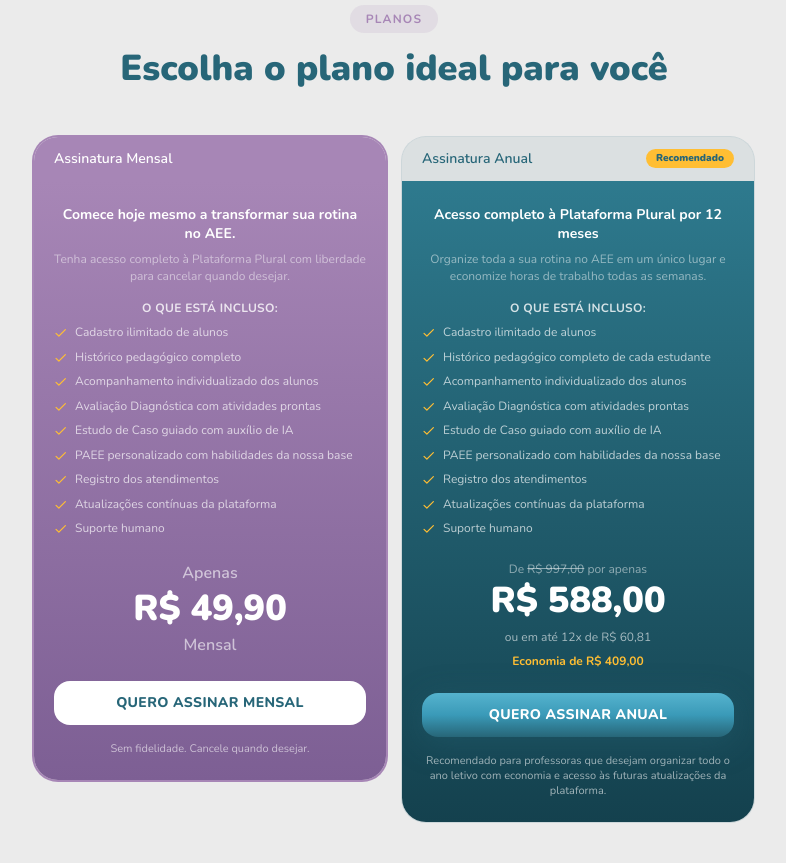
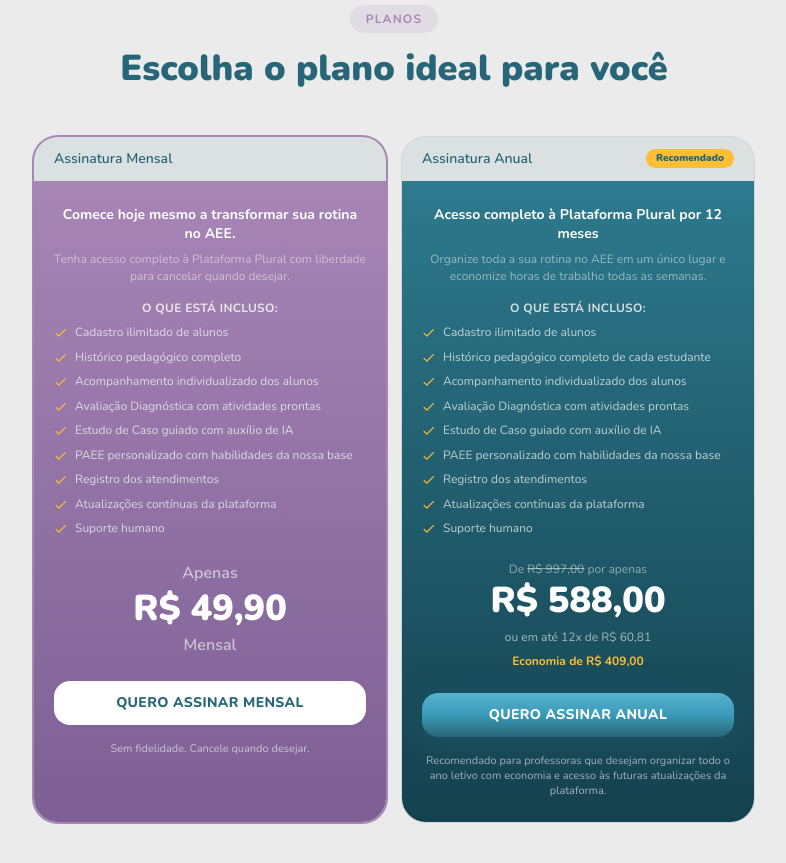
Before and after one commit to plural-plataforma/plural-lp, a Next.js app: page / in a window 1280 px wide. Shown: the part 8220-9083 px from the top of the page, without its empty margins (246-1032 px from the left). Built offline with nearby package versions, Linux system fonts and the light colour scheme; no server answers.

Commit message:
fix(pricing): igualar altura e cabeçalho dos cards de planos
Cards de assinatura mensal/anual não esticavam para mesma altura
(sm:items-start sobrescrevia items-stretch) e o cabeçalho tinha
estilo diferente entre o plano destacado e o não destacado.

```diff
--- a/app/components/sections/PricingSection.tsx
+++ b/app/components/sections/PricingSection.tsx
@@ -103,7 +103,7 @@
         </AnimateIn>
 
         {/* Cards de preço */}
-        <div className="mb-12 flex flex-col items-stretch justify-center gap-4 sm:items-start sm:flex-row">
+        <div className="mb-12 flex flex-col items-stretch justify-center gap-4 sm:flex-row">
           {plans.map(
             (
               {
@@ -139,8 +139,8 @@
               }`}
             >
               {/* Header — badge integrado na mesma linha */}
-              <div className={`flex items-center justify-between gap-2 px-5 py-3 ${highlight ? "bg-[#A786B6]" : "bg-[#276678]/8"}`}>
-                <span className={`text-sm font-semibold ${highlight ? "text-white" : "text-[#276678]"}`}>
+              <div className="flex items-center justify-between gap-2 bg-[#276678]/8 px-5 py-3">
+                <span className="text-sm font-semibold text-[#276678]">
                   {label}
                 </span>
                 {badge && (
```
